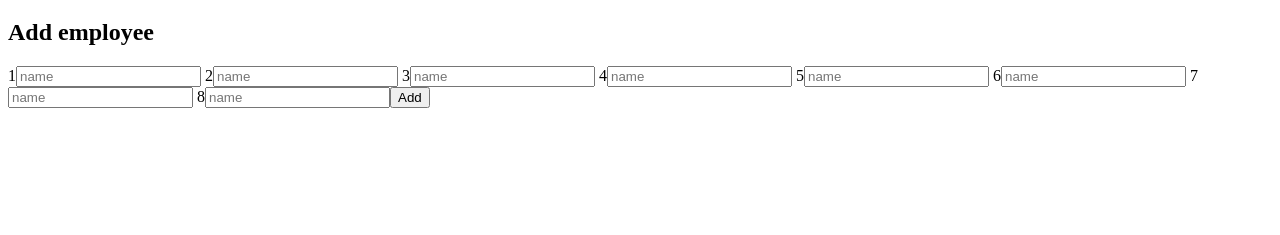
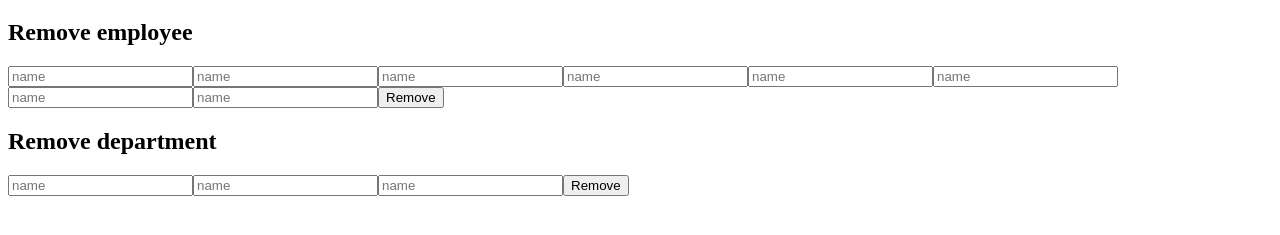
Before and after one commit to MDirvonskis/ADB_artifact, a website: page app/client.html in a window 1280 px wide. Shown: the part 61-296 px from the top of the page. Drawn offline with nearby package versions, Linux system fonts and the light colour scheme.

Commit message:
Created department object

```diff
--- a/app/client.html
+++ b/app/client.html
@@ -14,17 +14,24 @@
 	<h1>MCOMD3ADB</h1>
 	<div id="app">
 
-		<h2>Add employee</h2>
-		<form @submit.prevent="addEmployee">
-			1<input name="empn" v-model="employee.empn" placeholder="name">
-            2<input name="ename" v-model="employee.ename" placeholder="name">
-            3<input name="job" v-model="employee.job" placeholder="name">
-            4<input name="mgr" v-model="employee.mgr" placeholder="name">
-            5<input name="hiredate" v-model="employee.hiredate" placeholder="name">
-            6<input name="sal" v-model="employee.sal" placeholder="name">
-            7<input name="comm" v-model="employee.comm" placeholder="name">
-            8<input name="deptno" v-model="employee.deptno" placeholder="name">
-			<button data-action="addEmployee">Add</button>
+		<h2>Remove employee</h2>
+		<form @submit.prevent="removeEmployee">
+			<input name="empn" v-model="employee.empn" placeholder="name">
+            <input name="ename" v-model="employee.ename" placeholder="name">
+            <input name="job" v-model="employee.job" placeholder="name">
+            <input name="mgr" v-model="employee.mgr" placeholder="name">
+            <input name="hiredate" v-model="employee.hiredate" placeholder="name">
+            <input name="sal" v-model="employee.sal" placeholder="name">
+            <input name="comm" v-model="employee.comm" placeholder="name">
+            <input name="deptno" v-model="employee.deptno" placeholder="name">
+			<button data-action="removeEmployee">Remove</button>
+		</form>
+        <h2>Remove department</h2>
+		<form @submit.prevent="removeDepartment">
+			<input name="deptno" v-model="department.deptno" placeholder="name">
+            <input name="dname" v-model="department.dname" placeholder="name">
+            <input name="loc" v-model="department.loc" placeholder="name">
+			<button data-action="removeDepartment">Remove</button>
 		</form>
 	</div>
 <script type="module">
@@ -43,6 +50,11 @@
                 comm: '',
                 deptno: '',
             },
+            department:{
+                deptno: '',
+                dname: '',
+                loc: '',
+            },
 		}
 	  },
 	  created() {
```
